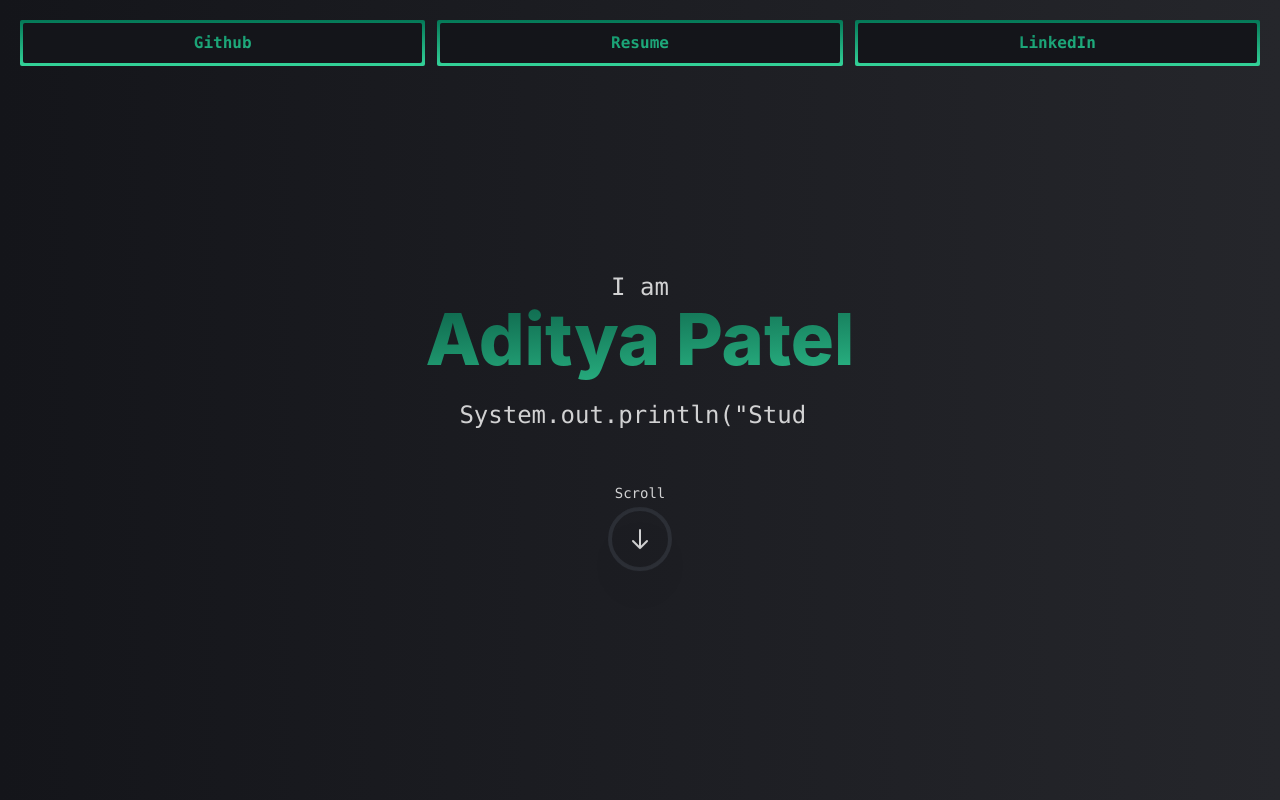
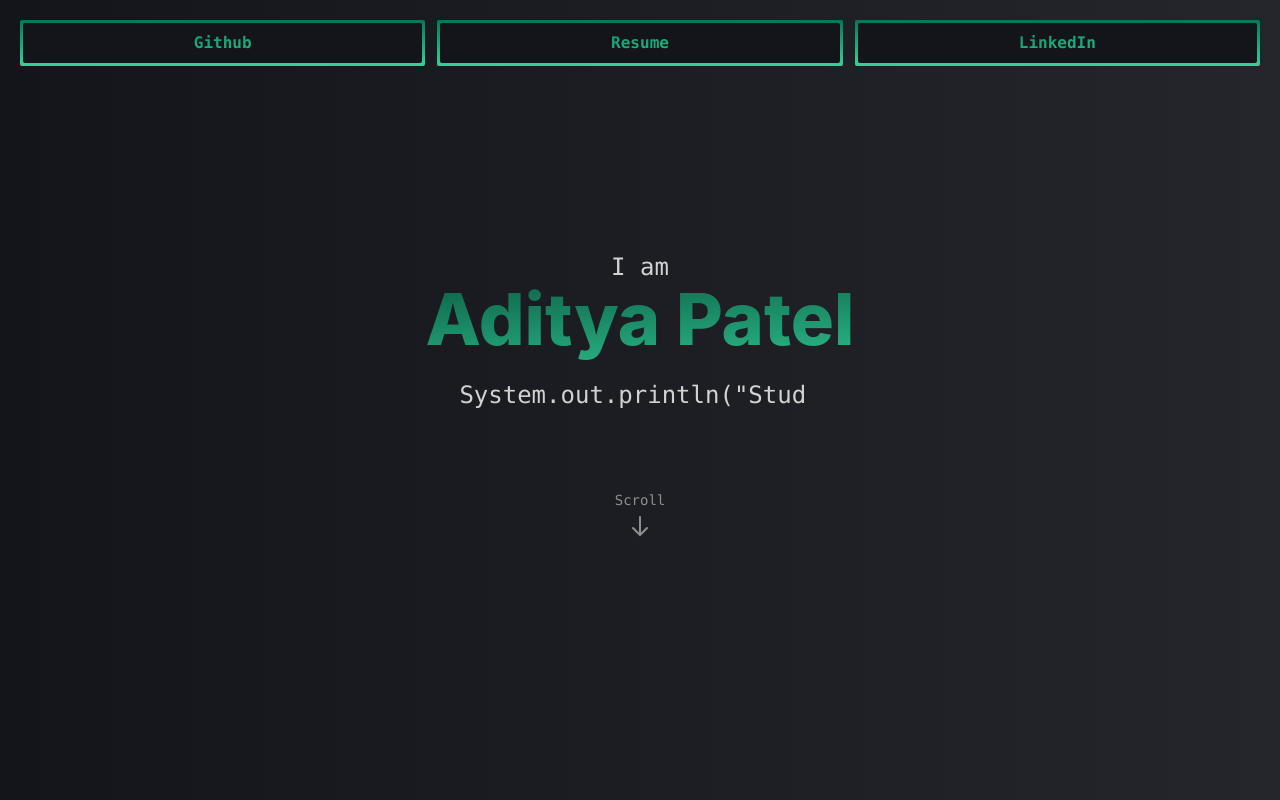
Before and after one commit to Champion2005/PersonalWebsite, a React (Vite) app in the folder PersonalWebsite/: page / in a window 1280 px wide. Shown: the top 800 px of the page. Built offline with nearby package versions, Linux system fonts and the light colour scheme.

Commit message:
sytle changes

```diff
--- a/PersonalWebsite/src/components/header/Header.jsx
+++ b/PersonalWebsite/src/components/header/Header.jsx
@@ -8,7 +8,7 @@ export const Header = () => {
         <Navbar />
         <div className='flex flex-col justify-center grow'>
           <p className='pt-5 text-2xl 2xl:text-4xl font-mono'>I am</p>
-          <h1 className="mx-10 mb-3 pb-3 text-5xl md:text-7xl 2xl:text-9xl font-extrabold bg-gradient-to-br from-emerald-900 to-emerald-400 bg-clip-text text-transparent">Aditya Patel</h1>
+          <h1 className="mx-10 mb-3 pb-3 text-5xl md:text-7xl 2xl:text-9xl 2xl:pb-6 font-extrabold bg-gradient-to-br from-emerald-900 to-emerald-400 bg-clip-text text-transparent">Aditya Patel</h1>
           <p className="text-lg md:text-2xl 2xl:text-4xl font-mono">
             {""}
             <TypeAnimation
@@ -27,8 +27,8 @@ export const Header = () => {
             />
           </p>
 
-          <p className='mt-12 font-mono text-sm p-1'>Scroll</p>
-          <div className='m-12 mt-4 p-4 self-center bg-transparent border-4 border-gray-500/20 rounded-full drop-shadow-2xl animate-bounce'>
+          <div className='text-white/50 m-20 p-4 self-center flex flex-col items-center animate-bounce'>
+            <p className='font-mono text-sm p-1'>Scroll</p>
             <svg xmlns="http://www.w3.org/2000/svg" className="min-w-6 size-6" fill="none" viewBox="0 0 24 24" stroke="currentColor">
               <path strokeLinecap="round" strokeLinejoin="round" strokeWidth={2} d="M19 14l-7 7m0 0l-7-7m7 7V3" />
             </svg>
```
